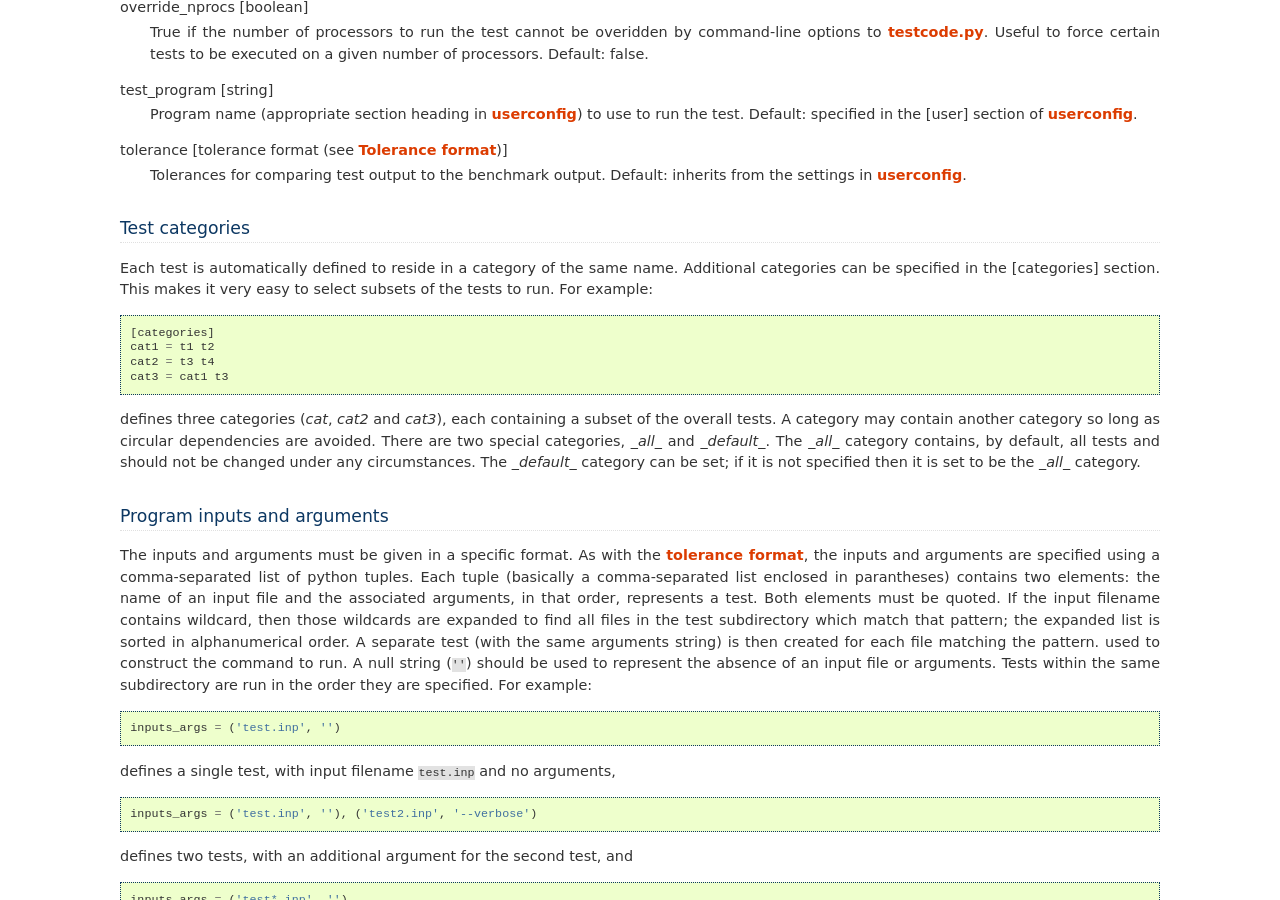
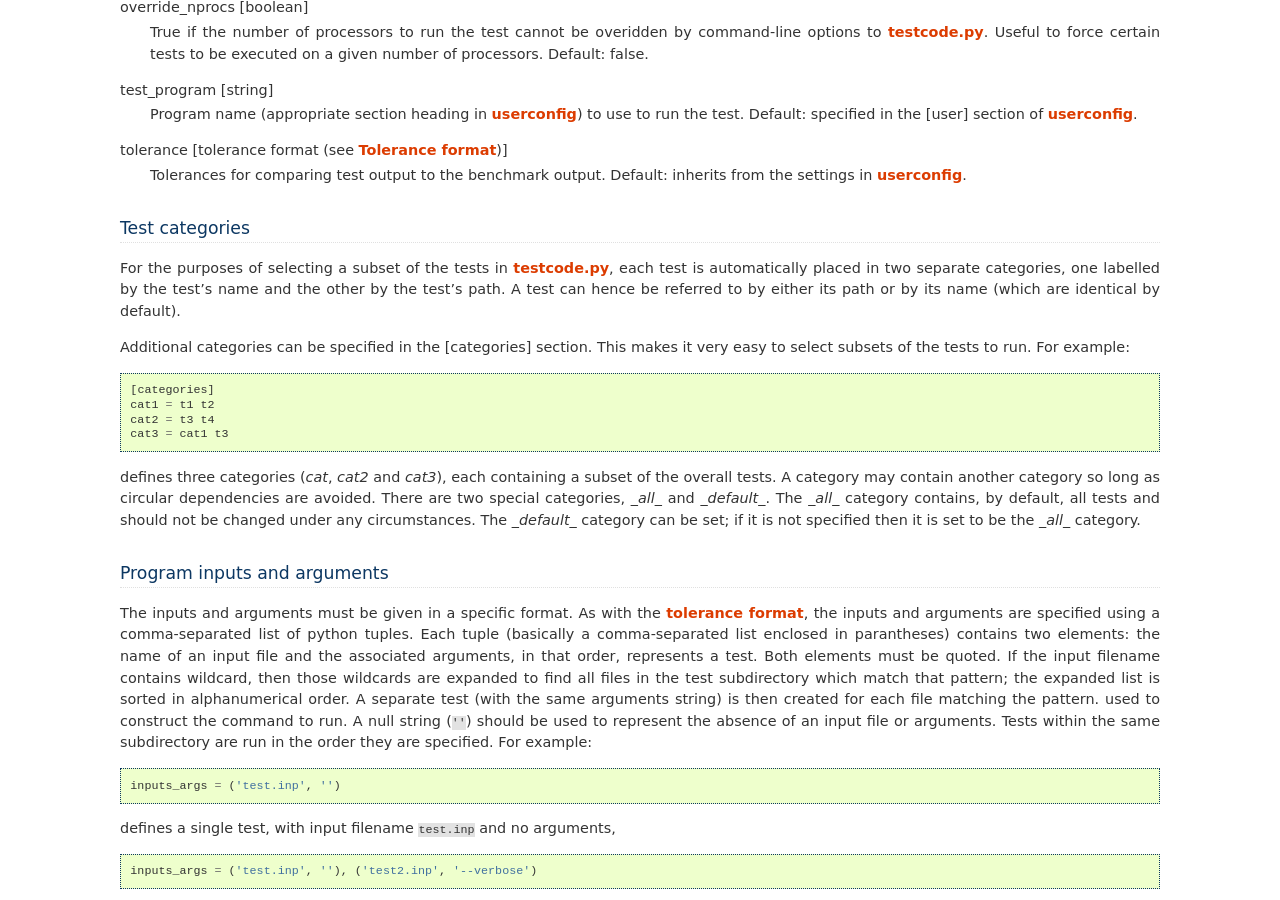
Before and after one commit to jsspencer/testcode, a Sphinx documentation site: the page built from docs/jobconfig.rst, in a window 1280 px wide and 900 px high, scrolled down 901 px. Built offline with Sphinx 7.4.7, drawn with Linux system fonts in a browser that asks for light colours.

Commit message:
Enable tests to be selected by their name as well as their path.

```diff
--- a/docs/jobconfig.rst
+++ b/docs/jobconfig.rst
@@ -59,7 +59,11 @@ tolerance [tolerance format (see :ref:`tolerance`)]
 Test categories
 ---------------
 
-Each test is automatically defined to reside in a category of the same name.
+For the purposes of selecting a subset of the tests in :ref:`testcode.py`, each
+test is automatically placed in two separate categories, one labelled by the
+test's name and the other by the test's path.  A test can hence be referred to
+by either its path or by its name (which are identical by default).
+
 Additional categories can be specified in the [categories] section.  This makes
 it very easy to select subsets of the tests to run.  For example::
 
```
Also changed, not shown: 1 other file.
